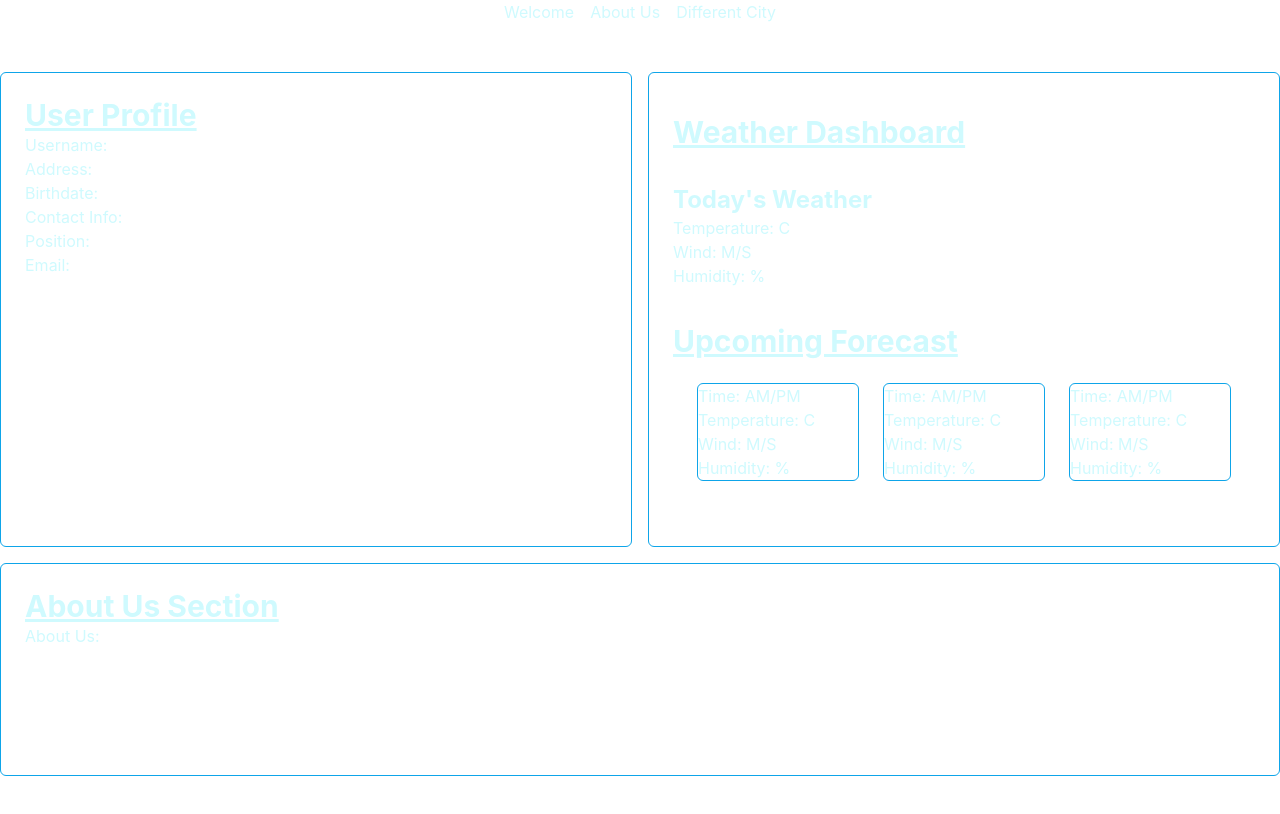
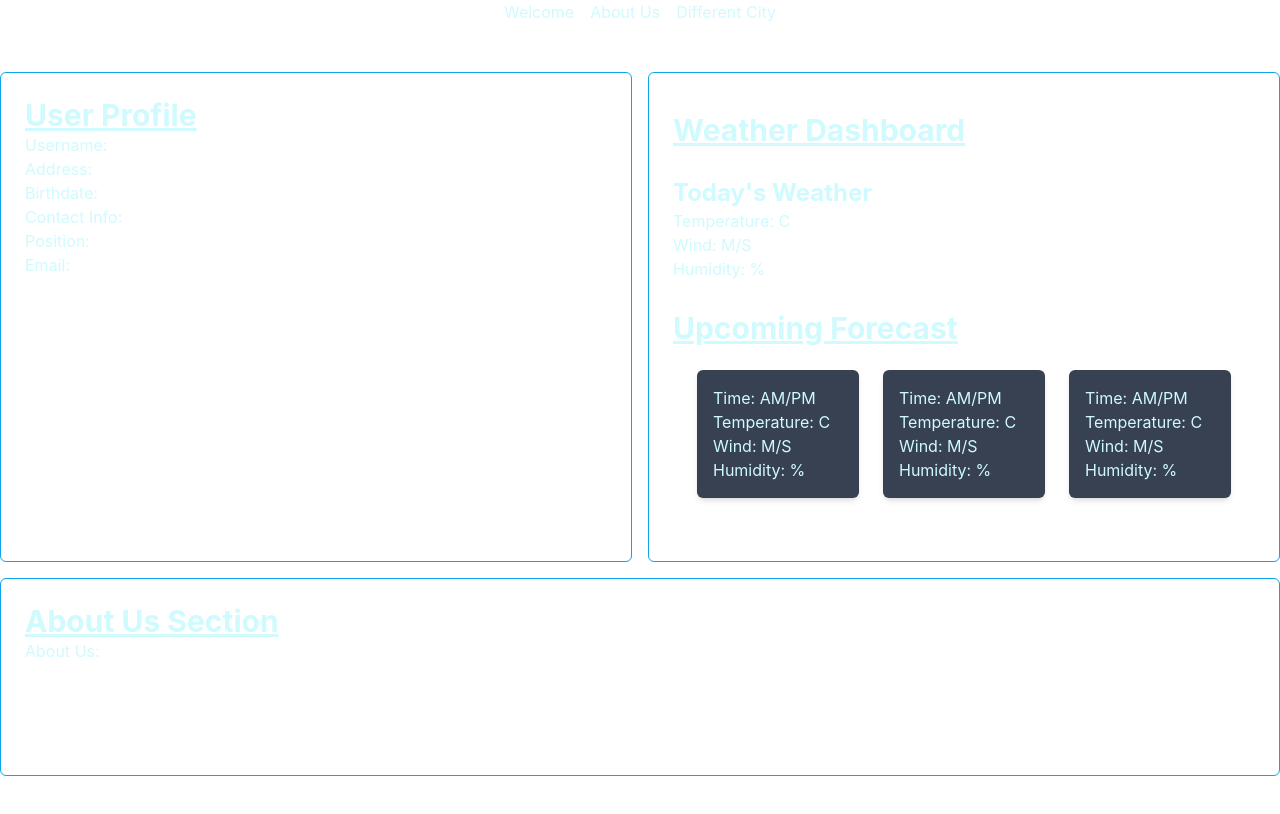
Before and after one commit to BaquiranCharlesJustin/gold_weather_website, a React (Create React App) app: page /dashboard in a window 1280 px wide. Shown: the top 814 px of the page. Built offline with nearby package versions, Linux system fonts and the light colour scheme; the HTML template or start-up script is replaced by a standard one.

Commit message:
update dashboard border

```diff
--- a/src/pages/Dashboard.js
+++ b/src/pages/Dashboard.js
@@ -26,19 +26,19 @@ function Dashboard() {
         <div className="">
           <h1 className="text-3xl font-bold underline">Upcoming Forecast</h1>
           <div className="grid grid-cols-3 m-6 gap-6">
-            <div className="text-cyan-100 border border-sky-500 rounded-md">
+            <div className="text-cyan-100 bg-gray-700 p-4 shadow-md rounded-md">
               <p>Time: AM/PM</p>
               <p>Temperature: C</p>
               <p>Wind: M/S</p>
               <p>Humidity: %</p>
             </div>
-            <div className="text-cyan-100 border border-sky-500 rounded-md">
+            <div className="text-cyan-100 bg-gray-700 p-4 shadow-md rounded-md">
               <p>Time: AM/PM</p>
               <p>Temperature: C</p>
               <p>Wind: M/S</p>
               <p>Humidity: %</p>
             </div>
-            <div className="text-cyan-100 border border-sky-500 rounded-md">
+            <div className="text-cyan-100 bg-gray-700 p-4 shadow-md rounded-md">
               <p>Time: AM/PM</p>
               <p>Temperature: C</p>
               <p>Wind: M/S</p>
```
